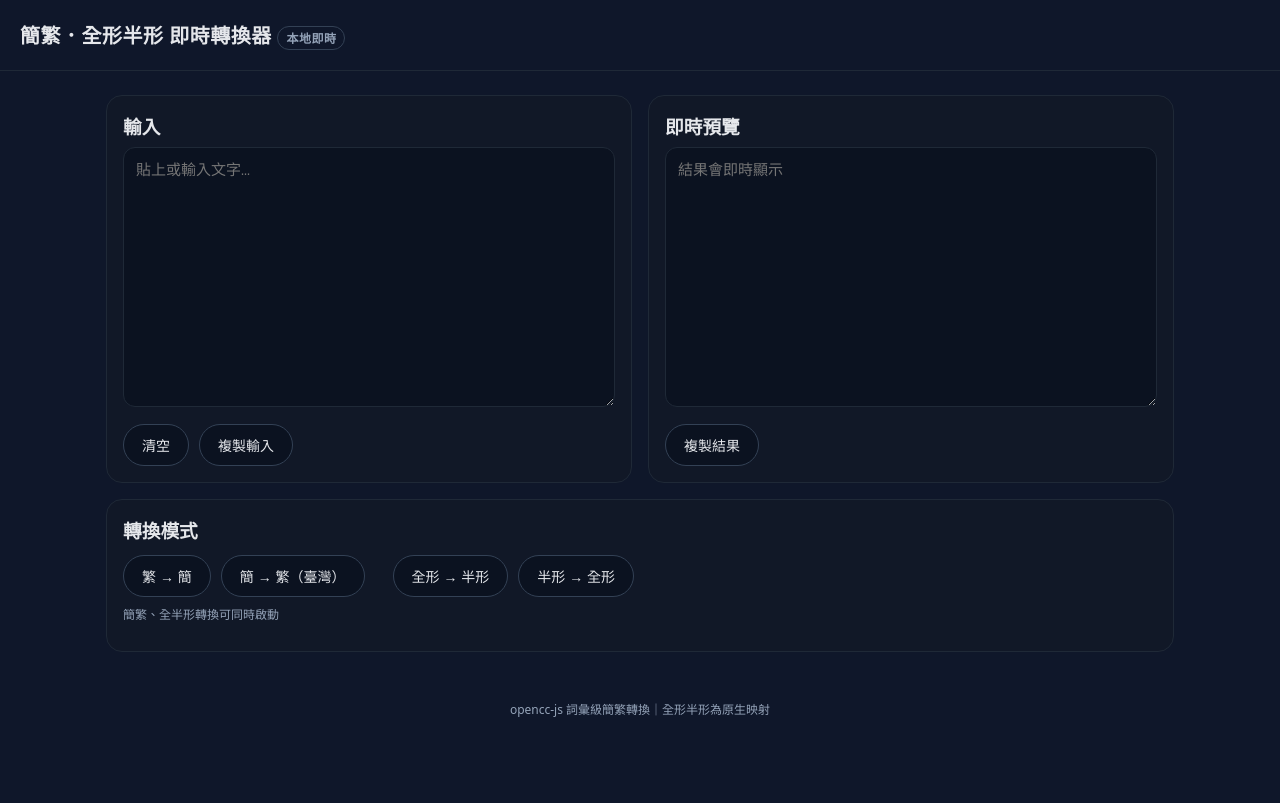
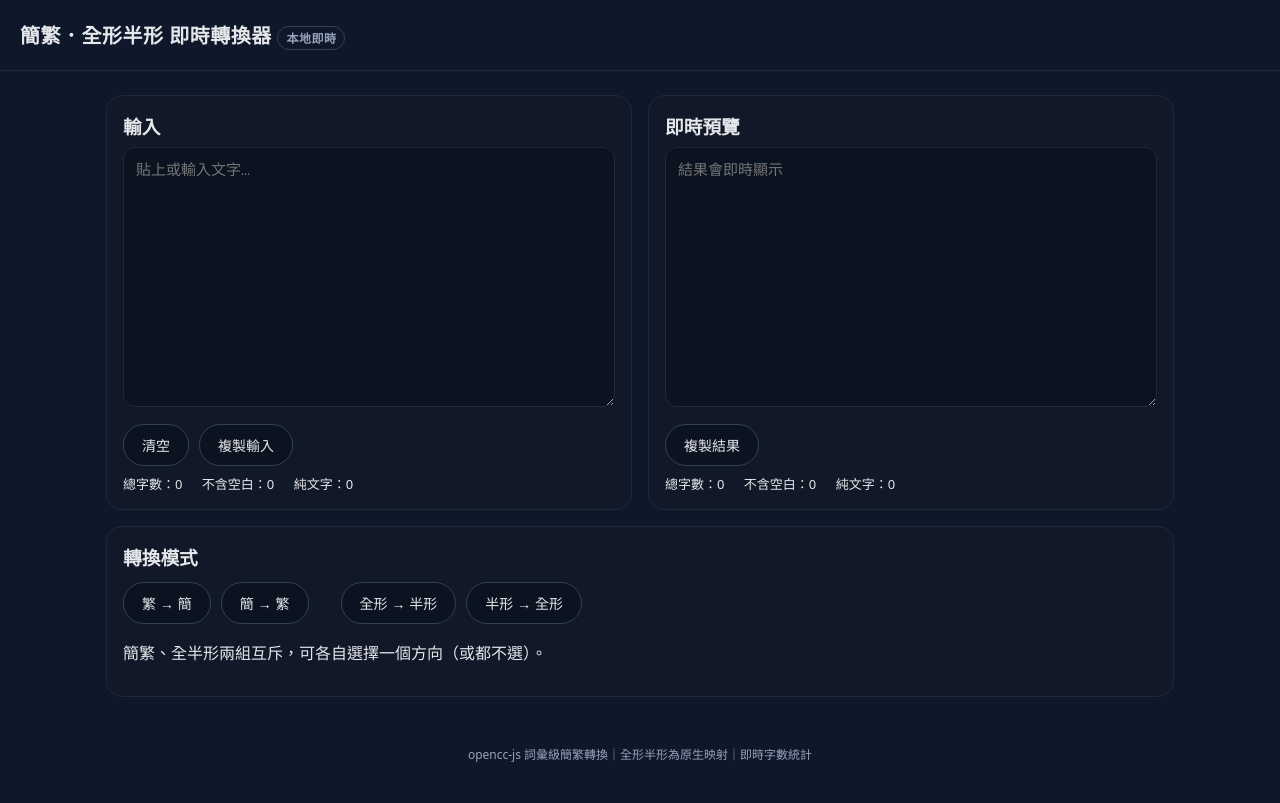
Before and after one commit to cyrus2222/Conversion-Sim-Trad-Full-Half, a plain HTML site: page index.html in a window 1280 px wide. Drawn offline with Linux system fonts and the light colour scheme.

Commit message:
Add files via upload

```diff
--- a/index.html
+++ b/index.html
@@ -14,7 +14,7 @@
     .wrap { max-width:1100px; margin:24px auto; padding:0 16px; display:grid; gap:16px; grid-template-columns:1fr; }
     .panel { background:var(--card); border:1px solid #1f2937; border-radius:16px; padding:16px; }
     textarea { width:100%; min-height:260px; resize:vertical; background:#0b1220; color:var(--ink); border:1px solid #1f2937; border-radius:12px; padding:12px; font-size:15px; line-height:1.6; }
-    .bar { display:flex; flex-wrap:wrap; gap:10px; margin-top:12px; }
+    .bar { display:flex; flex-wrap:wrap; gap:10px; margin-top:12px; align-items:center; }
     button {
       border:1px solid #334155; background:#0b1220; color:var(--ink);
       padding:10px 18px; border-radius:999px; cursor:pointer; font-size:14px;
@@ -22,12 +22,10 @@
     }
     button:hover { border-color:var(--accent); }
     button.active {
-      background:var(--accent);
-      color:#000;
-      border-color:var(--accent);
-      font-weight:600;
+      background:var(--accent); color:#000; border-color:var(--accent); font-weight:600;
     }
-    .muted { color:var(--muted); font-size:12px; margin-top:8px; }
+    .stats { color:var(--muted); font-size:13px; margin-top:8px; }
+    .stats span { margin-right:16px; color:var(--ink); font-weight:500; }
     .two { display:grid; gap:16px; grid-template-columns:1fr; }
     @media (min-width: 900px) { .two{ grid-template-columns:1fr 1fr; } }
     .tag { display:inline-block; padding:2px 8px; border:1px solid #334155; border-radius:999px; font-size:12px; color:var(--muted); }
@@ -49,6 +47,7 @@
           <button id="btnClear">清空</button>
           <button id="btnCopyIn">複製輸入</button>
         </div>
+        <div class="stats" id="inStats"></div>
       </div>
 
       <div class="panel">
@@ -57,6 +56,7 @@
         <div class="bar">
           <button id="btnCopyOut">複製結果</button>
         </div>
+        <div class="stats" id="outStats"></div>
       </div>
     </section>
 
@@ -64,16 +64,16 @@
       <h3 style="margin:0 0 8px;">轉換模式</h3>
       <div class="bar">
         <button class="mode-btn" data-group="sc" data-mode="t2s">繁 → 簡</button>
-        <button class="mode-btn" data-group="sc" data-mode="s2t">簡 → 繁（臺灣）</button>
-        <span style="width:8px;"></span>
+        <button class="mode-btn" data-group="sc" data-mode="s2t">簡 → 繁</button>
+        <span style="width:12px;"></span>
         <button class="mode-btn" data-group="width" data-mode="fw2hw">全形 → 半形</button>
         <button class="mode-btn" data-group="width" data-mode="hw2fw">半形 → 全形</button>
       </div>
-      <p class="muted">簡繁、全半形轉換可同時啟動</p>
+      <p class="muted">簡繁、全半形兩組互斥，可各自選擇一個方向（或都不選）。</p>
     </section>
   </main>
 
-  <div class="footer">opencc-js 詞彙級簡繁轉換｜全形半形為原生映射</div>
+  <div class="footer">opencc-js 詞彙級簡繁轉換｜全形半形為原生映射｜即時字數統計</div>
 
   <script>
     // 全形 ↔ 半形
@@ -96,34 +96,61 @@
 
     const $in   = document.getElementById('input');
     const $out  = document.getElementById('output');
+    const $inStats  = document.getElementById('inStats');
+    const $outStats = document.getElementById('outStats');
 
-    // 目前選中的模式（兩組互斥）
-    let scMode = null;     // 't2s' | 's2t' | null
-    let widthMode = null;  // 'fw2hw' | 'hw2fw' | null
+    let scMode = null;      // 't2s' | 's2t' | null
+    let widthMode = null;   // 'fw2hw' | 'hw2fw' | null
 
-    // 主要轉換函數
+    // 字數統計函數
+    function countText(text) {
+      const total = text.length;
+      const noSpace = text.replace(/\s/g, '').length;
+      // 純文字：只算中日韓文、字母、數字（不含標點與符號）
+      const pure = text.replace(/[\p{P}\p{Z}\p{S}\p{C}]/gu, '').length;
+      return { total, noSpace, pure };
+    }
+
+    function updateStats() {
+      const inCount = countText($in.value);
+      const outCount = countText($out.value);
+
+      $inStats.innerHTML = `
+        <span>總字數：${inCount.total}</span>
+        <span>不含空白：${inCount.noSpace}</span>
+        <span>純文字：${inCount.pure}</span>
+      `;
+
+      $outStats.innerHTML = `
+        <span>總字數：${outCount.total}</span>
+        <span>不含空白：${outCount.noSpace}</span>
+        <span>純文字：${outCount.pure}</span>
+      `;
+    }
+
+    // 主要轉換
     const convert = () => {
       let text = $in.value || '';
 
-      // 簡繁（最多只會有一個）
       if (scMode === 't2s' && convT2S) text = convT2S(text);
       if (scMode === 's2t' && convS2T) text = convS2T(text);
-
-      // 全半形（最多只會有一個）
       if (widthMode === 'fw2hw') text = toHalfWidth(text);
       if (widthMode === 'hw2fw') text = toFullWidth(text);
 
       $out.value = text;
+      updateStats();
     };
 
-    // 防抖（輸入時不會太卡）
+    // 防抖轉換 + 統計
     let timer = null;
     const debouncedConvert = () => {
       clearTimeout(timer);
-      timer = setTimeout(convert, 150);
+      timer = setTimeout(() => {
+        convert();
+      }, 150);
     };
 
-    // 模式按鈕點擊
+    // 模式切換
     document.querySelectorAll('.mode-btn').forEach(btn => {
       btn.addEventListener('click', () => {
         const group = btn.dataset.group;
@@ -131,39 +158,39 @@
 
         if (group === 'sc') {
           if (scMode === mode) {
-            // 再次點擊 = 取消
             scMode = null;
             btn.classList.remove('active');
           } else {
             scMode = mode;
-            // 同組其他按鈕取消 active
-            document.querySelectorAll(`[data-group="sc"]`).forEach(b => b.classList.remove('active'));
+            document.querySelectorAll('[data-group="sc"]').forEach(b => b.classList.remove('active'));
             btn.classList.add('active');
             ensureOpenCC();
           }
         }
-
         if (group === 'width') {
           if (widthMode === mode) {
             widthMode = null;
             btn.classList.remove('active');
           } else {
             widthMode = mode;
-            document.querySelectorAll(`[data-group="width"]`).forEach(b => b.classList.remove('active'));
+            document.querySelectorAll('[data-group="width"]').forEach(b => b.classList.remove('active'));
             btn.classList.add('active');
           }
         }
-
         convert();
       });
     });
 
-    // 輸入即時更新
-    $in.addEventListener('input', debouncedConvert);
+    // 輸入監聽
+    $in.addEventListener('input', () => {
+      debouncedConvert();
+      // 即使沒轉換也要即時更新輸入區統計
+      if (!timer) updateStats();
+    });
 
-    // 其他功能
+    // 按鈕功能
     document.getElementById('btnClear').onclick = () => {
-      $in.value = ''; $out.value = ''; $in.focus();
+      $in.value = ''; $out.value = ''; updateStats(); $in.focus();
     };
     document.getElementById('btnCopyIn').onclick = async () => {
       if ($in.value) await navigator.clipboard.writeText($in.value);
@@ -172,8 +199,9 @@
       if ($out.value) await navigator.clipboard.writeText($out.value);
     };
 
-    // 預載 OpenCC
+    // 初始化
     ensureOpenCC();
+    updateStats(); // 初始為 0
   </script>
 </body>
 </html>
```
